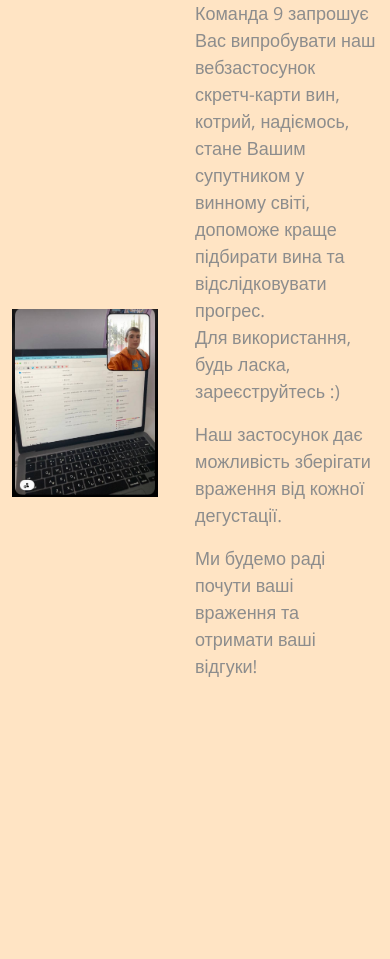
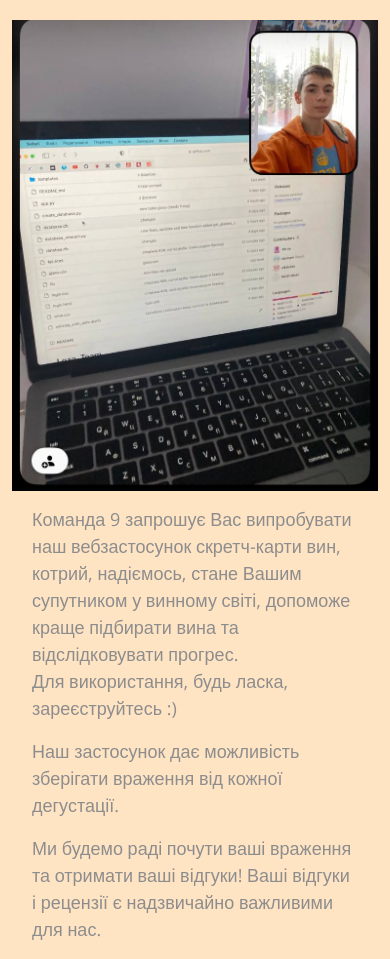
Before and after one commit to Ok-ss/Loza_Team, a Flask app: page /about in a window 390 px wide. Shown: the part 122-1081 px from the top of the page. Before the commit the page ends 799 px from the top, so only its background shows below. Run offline with Flask 3, Linux system fonts and the light colour scheme; some libraries are stand-ins or nearby versions.

Commit message:
Update about.html

```diff
--- a/templates/about.html
+++ b/templates/about.html
@@ -75,19 +75,17 @@
                 display: flex;
                 justify-content: space-between;
                 align-items: center;
-                /* height: 50vh; */
                 width: 100%;
             }
             .image-container {
                 margin-top: 110px;
-                top: 90px;
+                /* top: 90px; */
                 width: 40%;
 
             }
             .image-container img {
-                /* margin-top: 110px; */
                 width: 100%;
-                /* height: 50%; */
+                top: -90px;
                 transform: (50%);
             }
             .text-right {
@@ -99,7 +97,33 @@
                 align-items: left; /* Вирівнюємо контент зліва */
                 font-size: 18px;
             }
-        </style>
+        @media (max-width: 768px) {
+            .container {
+                display: flex;
+                flex-direction: column;
+                margin-top: -90px;
+                width: 100%;
+            }
+
+            .image-container {
+                width: 100%;
+                text-align: center;
+            }
+
+            .image-container img {
+                max-width: 100%;
+                height: auto;
+            }
+
+            .text-right {
+                margin-top: 4%;
+                width: 100%;
+                font-size: 18px;
+                padding: 0 20px;
+                box-sizing: border-box;
+            }
+        }
+    </style>
         <div class="container">
             <div class="image-container">
                 <a href="https://apps.ucu.edu.ua">
@@ -110,8 +134,9 @@
                 Команда 9 запрошує Вас випробувати наш вебзастосунок скретч-карти вин, котрий, надіємось, стане Вашим супутником у винному світі, допоможе краще підбирати вина та відслідковувати прогрес.
                 <p>Для використання, будь ласка, зареєструйтесь :) </p>
                 <p>Наш застосунок дає можливість зберігати враження від кожної дегустації.</p>
-                <p>Ми будемо раді почути ваші враження та отримати ваші відгуки!</p>
+                <p>Ми будемо раді почути ваші враження та отримати ваші відгуки! Ваші відгуки і рецензії є надзвичайно важливими для нас.</p>
             </div>
         </div>
+
     </body>
 </html>
```
